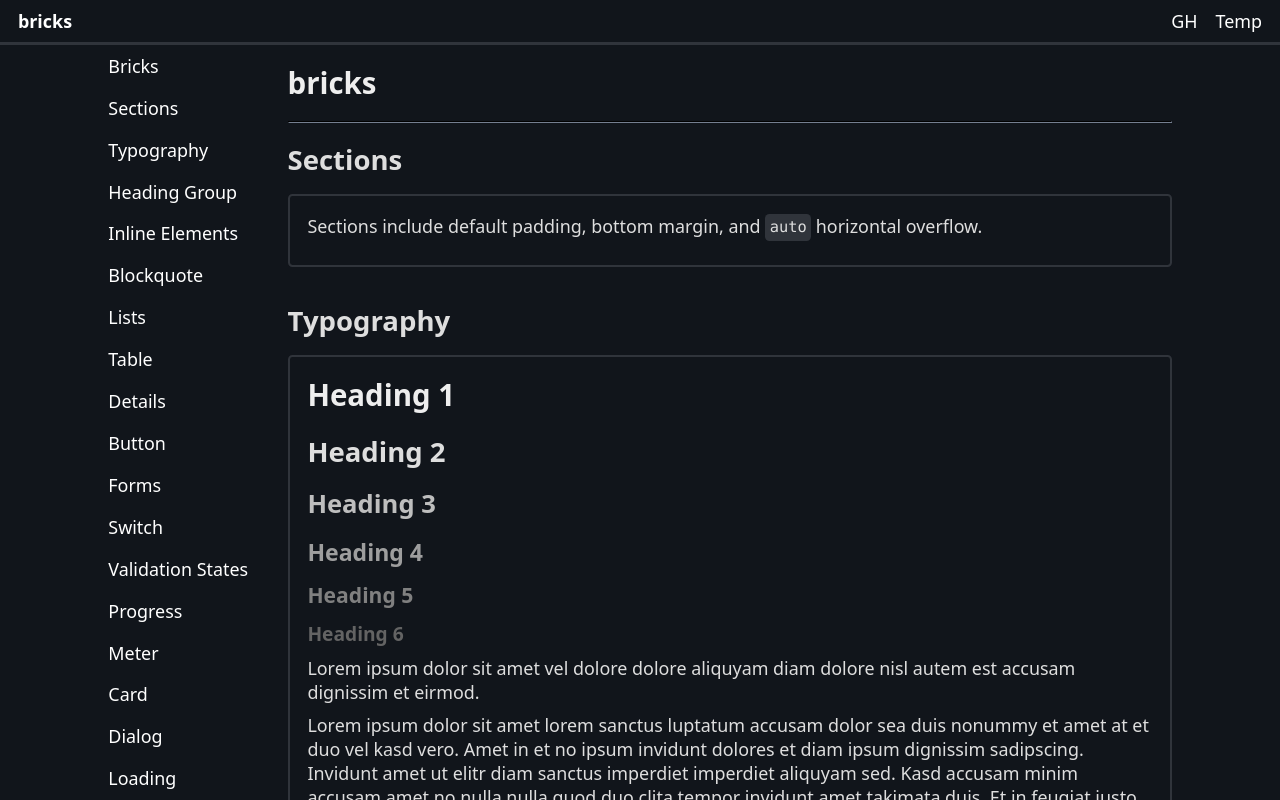
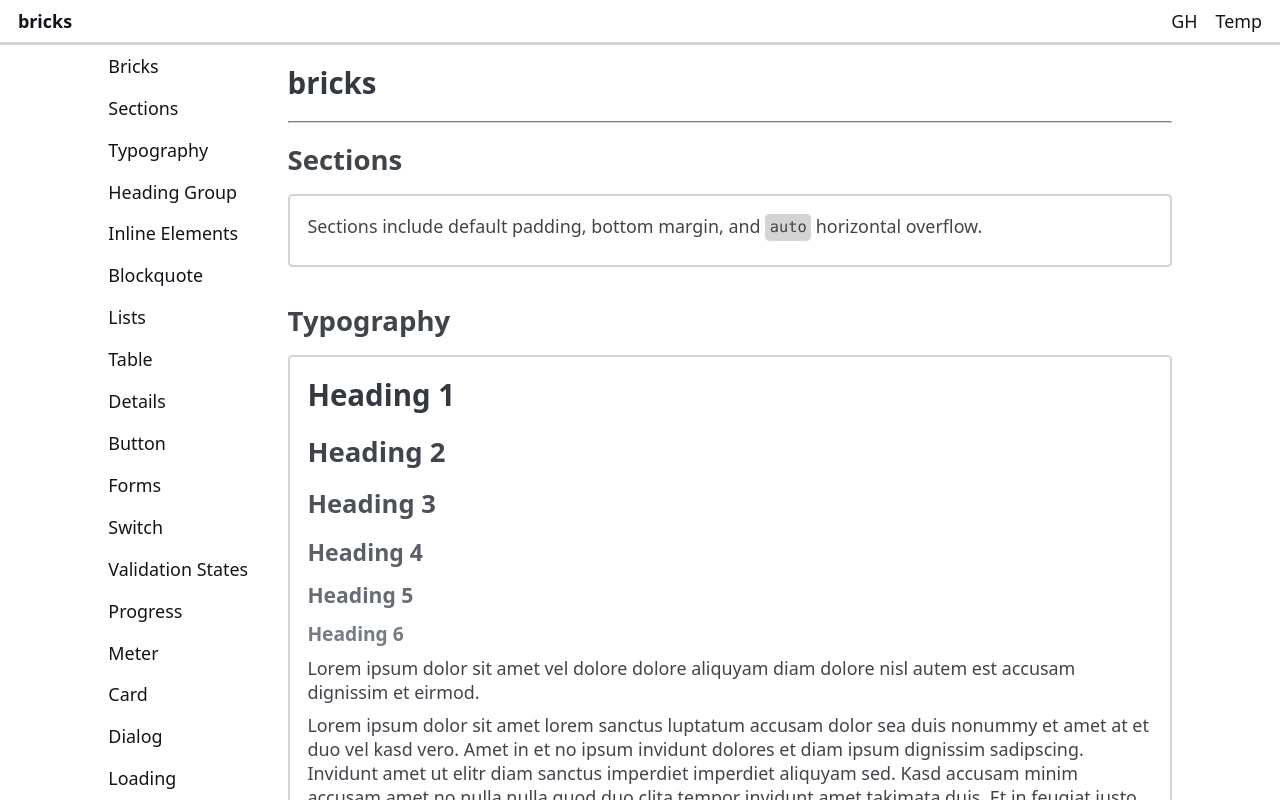
Before and after one commit to Sammy-T/spout, a Svelte app: page / in a window 1280 px wide. Built offline with nearby package versions, Linux system fonts and the light colour scheme.

Commit message:
Set light-dark colors

```diff
--- a/src/app.css
+++ b/src/app.css
@@ -2,24 +2,24 @@
   color-scheme: light dark;
 
   --sans: system-ui, 'Segoe UI', Roboto, sans-serif;
-  --heading: system-ui, 'Segoe UI', Roboto, sans-serif;
+  /* --heading: system-ui, 'Segoe UI', Roboto, sans-serif; */
   --mono: ui-monospace, Consolas, monospace;
 
-  --bg: #11151b;
-  --text: #ffffff;
+  --bg: light-dark(#ffffff,#11151b);
+  --text: light-dark(#11151b, #ffffff);
   --accent: #345183;
-  --secondary: hsl(from var(--accent) h calc(s * 0.5) calc(l * 0.65));
-  --para-color: oklch(from var(--text) calc(l * 0.9) c h);
+  --secondary: light-dark(hsl(from var(--accent) h calc(s * 0.5) calc(l * 1.25)), hsl(from var(--accent) h calc(s * 0.5) calc(l * 0.65)));
+  --para-color: light-dark(oklch(from var(--text) calc(l * 2) c h), oklch(from var(--text) calc(l * 0.9) c h));;
   --ins-color: rgb(84, 182, 84);
   --del-color: rgb(218, 69, 69);
-  --code-bg: oklch(from var(--bg) calc(l + 0.13) c h);
-  --card-bg: hsl(from var(--bg) h s calc(l * 1.75));
-  --form-el-bg: hsl(from #345183 h calc(s * 0.35) l);
-  --progress-bg: hsl(from var(--accent) h calc(s * 0.5) calc(l * 0.5));
+  --code-bg: light-dark(oklch(from var(--bg) calc(l - 0.13) c h), oklch(from var(--bg) calc(l + 0.13) c h));
+  --card-bg: light-dark(hsl(from var(--bg) h s calc(l * 0.96)), hsl(from var(--bg) h s calc(l * 1.75)));
+  --form-el-bg: light-dark(hsl(from #345183 h calc(s * 0.35) l), hsl(from #345183 h calc(s * 0.35) l));
+  --progress-bg: light-dark(hsl(from var(--accent) h calc(s * 0.5) calc(l * 2.25)), hsl(from var(--accent) h calc(s * 0.5) calc(l * 0.5)));
   --progress-indeterm-bg: var(--progress-bg) linear-gradient(to right, var(--progress-color) 30%, var(--progress-bg) 30%) top left/150% 150% no-repeat;
   --progress-color: hsl(from var(--accent) h s calc(l * 1.5));
-  --tooltip-bg: rgb(238, 238, 238);
-  --tooltip-color: rgb(52, 52, 52);
+  --tooltip-bg: light-dark(rgb(52, 52, 52), rgb(238, 238, 238));
+  --tooltip-color: light-dark(rgb(238, 238, 238), rgb(52, 52, 52));
   --table-border: 2px solid var(--code-bg);
   --radius: 0.25rem;
 
@@ -51,37 +51,37 @@ hr {
 }
 
 h1 {
-  color: oklch(from var(--text) calc(l * 0.95) c h);
+  color: light-dark(oklch(from var(--text) calc(l * 1.75) c h), oklch(from var(--text) calc(l * 0.95) c h));;
   font-size: clamp(1.5rem, calc(0.9dvw + 1rem), 2rem);
   margin-bottom: 1rem;
 }
 
 h2 {
-  color: oklch(from var(--text) calc(l * 0.9) c h);
+  color: light-dark(oklch(from var(--text) calc(l * 2) c h), oklch(from var(--text) calc(l * 0.9) c h));
   font-size: clamp(1.4rem, calc(0.75dvw + 1rem), 1.85rem);
   margin-bottom: 0.9rem;
 }
 
 h3 {
-  color: oklch(from var(--text) calc(l * 0.8) c h);
+  color: light-dark(oklch(from var(--text) calc(l * 2.25) c h), oklch(from var(--text) calc(l * 0.8) c h));
   font-size: clamp(1.3rem, calc(0.6dvw + 1rem), 1.7rem);
   margin-bottom: 0.8rem;
 }
 
 h4 {
-  color: oklch(from var(--text) calc(l * 0.7) c h);
+  color: light-dark(oklch(from var(--text) calc(l * 2.5) c h), oklch(from var(--text) calc(l * 0.7) c h));
   font-size: clamp(1.2rem, calc(0.4dvw + 1rem), 1.55rem);
   margin-bottom: 0.7rem;
 }
 
 h5 {
-  color: oklch(from var(--text) calc(l * 0.6) c h);
+  color: light-dark(oklch(from var(--text) calc(l * 2.75) c h), oklch(from var(--text) calc(l * 0.6) c h));
   font-size: clamp(1.1rem, calc(0.25dvw + 1rem), 1.4rem);
   margin-bottom: 0.6rem;
 }
 
 h6 {
-  color: oklch(from var(--text) calc(l * 0.5) c h);
+  color: light-dark(oklch(from var(--text) calc(l * 3) c h), oklch(from var(--text) calc(l * 0.5) c h));
   font-size: clamp(1.05rem, calc(0.1dvw + 1rem), 1.27rem);
   margin-bottom: 0.5rem;
 }
@@ -98,7 +98,7 @@ hgroup {
   }
 
   & :last-child {
-    color: oklch(from var(--text) calc(l * 0.5) c h);
+    color: light-dark(oklch(from var(--text) calc(l * 3) c h), oklch(from var(--text) calc(l * 0.5) c h));
   }
 }
 
@@ -296,7 +296,7 @@ fieldset {
 
 input:not([type="radio"], [type="checkbox"], [type="color"], [type="file"]), select, textarea {
   padding: 0.5rem;
-  background-color: hsl(from var(--form-el-bg) h s calc(l * 0.5));
+  background-color: light-dark(hsl(from var(--form-el-bg) h s calc(l * 2.5)), hsl(from var(--form-el-bg) h s calc(l * 0.5)));
   border: 1px solid hsl(from var(--form-el-bg) h s calc(l * 0.85));
 }
 
@@ -304,7 +304,7 @@ input, select, textarea, button {
   font-size: clamp(0.85rem, calc(0.15dvw + 0.74rem), 0.95rem);
 
   &::placeholder {
-    color: oklch(from var(--text) calc(l * 0.7) c h);
+    color: light-dark(oklch(from var(--text) calc(l * 3) c h), oklch(from var(--text) calc(l * 0.7) c h));
   }
 
   &:focus-visible {
@@ -326,7 +326,7 @@ input {
   }
 
   &[type="color"] {
-    background-color: hsl(from var(--form-el-bg) h s calc(l * 0.75));
+    background-color: light-dark(hsl(from var(--form-el-bg) h s calc(l * 2.5)), hsl(from var(--form-el-bg) h s calc(l * 0.75)));
     height: 2rem;
     padding: 0.25rem;
   }
@@ -346,6 +346,7 @@ input {
 
   &[aria-invalid="false"] {
     margin-bottom: 0.25rem;
+    border-color: transparent;
     outline: 1px solid var(--ins-color);
 
     &+ .status [data-valid] {
@@ -357,6 +358,7 @@ input {
 
   &[aria-invalid="true"] {
     margin-bottom: 0.25rem;
+    border-color: transparent;
     outline: 1px solid var(--del-color);
 
     &+ .status [data-invalid] {
@@ -376,7 +378,7 @@ input {
     border-radius: 1em;
     vertical-align: middle;
     margin: auto;
-    background-color: hsl(from var(--accent) h calc(s * 0.5) l);
+    background-color: light-dark(hsl(from var(--accent) h calc(s * 0.5) calc(l * 2)), hsl(from var(--accent) h calc(s * 0.5) l));
     color: inherit;
     cursor: pointer;
 
@@ -391,12 +393,12 @@ input {
       height: 0.9em;
       margin: 0 0.25em;
       border-radius: 50%;
-      background: currentColor;
+      background: light-dark(hsl(from currentColor h s calc(l * 4)), currentColor);
       transition: left 0.2s ease-in-out;
     }
 
     &:checked {
-      background-color: var(--accent);
+      background-color: light-dark(hsl(from var(--accent) h s calc(l * 1.5)), var(--accent));
 
       &::before {
         left: 1.15em;
@@ -411,7 +413,7 @@ select {
 
 ::picker(select) {
   appearance: base-select;
-  background-color: hsl(from var(--form-el-bg) h s calc(l * 0.3));
+  background-color: light-dark(hsl(from var(--form-el-bg) h s calc(l * 2.35)), hsl(from var(--form-el-bg) h s calc(l * 0.3)));
   border: 1px solid hsl(from var(--form-el-bg) h s calc(l * 1.25) / 0.5);
   border-radius: var(--radius);
   font-size: clamp(0.85rem, calc(0.15dvw + 0.74rem), 0.95rem);
@@ -425,27 +427,28 @@ button, input::file-selector-button {
 }
 
 input::file-selector-button {
-  background-color: hsl(from var(--accent) h 25% l);
+  background-color: light-dark(hsl(from var(--accent) h calc(s * 0.75) calc(l * 1.75)), hsl(from var(--accent) h calc(s * 0.75) l));
   margin-right: 1rem;
 }
 
 /* Doesn't work when nested */
 input::file-selector-button:hover {
-  background-color: hsl(from var(--accent) h 25% calc(l + 5));
+  background-color: light-dark(hsl(from var(--accent) h calc(s * 0.75) calc(l * 2)), hsl(from var(--accent) h calc(s * 0.75) calc(l * 1.25)));
 }
 
 /* Doesn't work when nested */
 input::file-selector-button:active {
-  background-color: hsl(from var(--accent) h 25% calc(l - 5));
+  background-color: light-dark(hsl(from var(--accent) h calc(s * 0.75) calc(l * 1.5)), hsl(from var(--accent) h calc(s * 0.75) calc(l * 0.75)));
 }
 
 button {
   background-color: var(--accent);
+  color: light-dark(var(--bg), var(--text));
   margin-bottom: 0.5rem;
 
   &:not([disabled]) {
     &:hover {
-      background-color: hsl(from var(--accent) h s calc(l * 1.15));
+      background-color: light-dark(hsl(from var(--accent) h s calc(l * 1.25)), hsl(from var(--accent) h s calc(l * 1.15)));
     }
 
     &:active {
@@ -458,7 +461,7 @@ button {
 
     &:not([disabled]) {
       &:hover {
-        background-color: hsl(from var(--secondary) h s calc(l * 1.15));
+        background-color: light-dark(hsl(from var(--secondary) h s calc(l * 1.25)), hsl(from var(--secondary) h s calc(l * 1.15)));
       }
 
       &:active {
@@ -470,14 +473,15 @@ button {
   &.outline {
     background-color: transparent;
     border: 2px solid var(--secondary);
+    color: var(--text);
 
     &:not([disabled]) {
       &:hover {
-        background-color: hsl(from var(--secondary) h s l / 0.4);
+        background-color: light-dark(hsl(from var(--secondary) h s l / 0.2), hsl(from var(--secondary) h s l / 0.4));
       }
 
       &:active {
-        background-color: hsl(from var(--secondary) h s calc(l * 0.5) / 0.5);
+        background-color: light-dark(hsl(from var(--secondary) h s calc(l * 0.5) / 0.3), hsl(from var(--secondary) h s calc(l * 0.5) / 0.5));
       }
     }
   }
```
